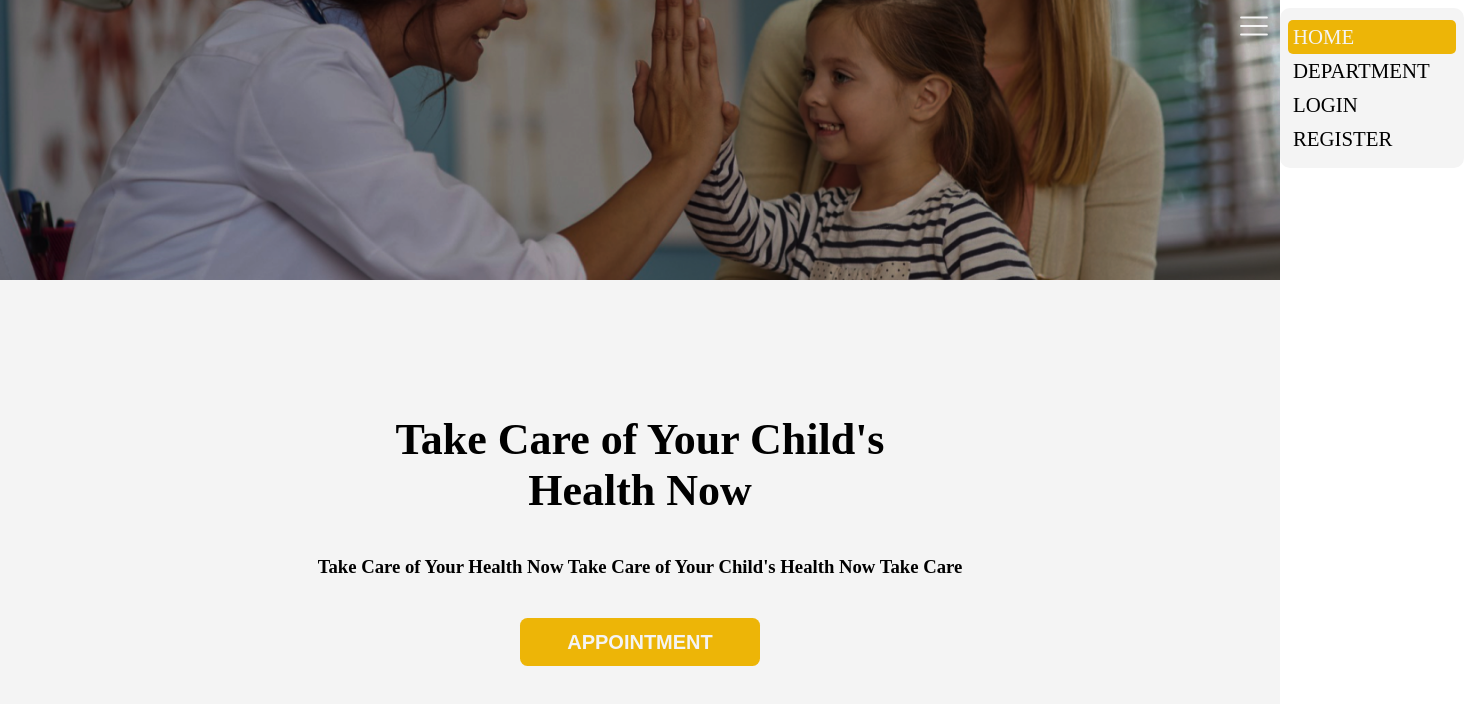
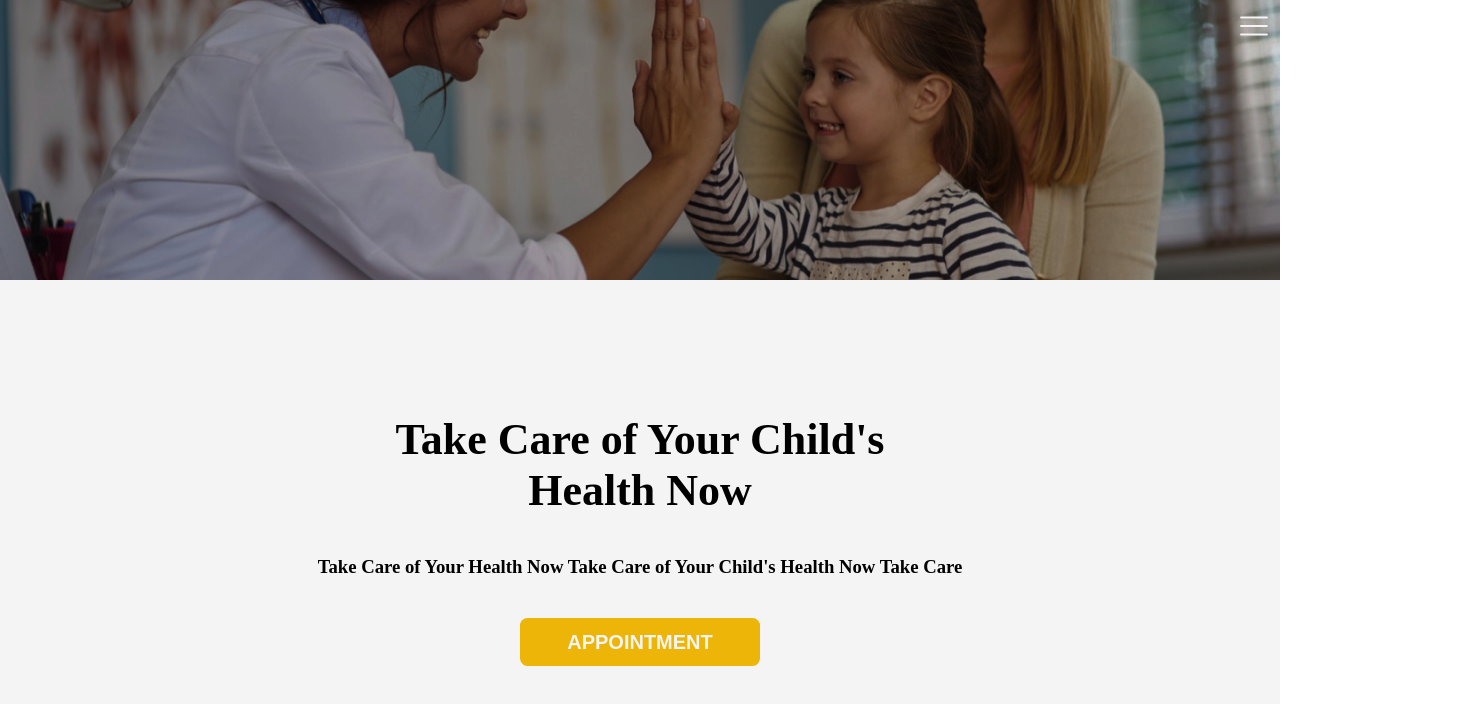
Before and after one commit to luciferpeter88/Portal, a React (Create React App) app in the folder client/: page / in a window 1280 px wide. Shown: the top 704 px of the page, 1464 px wide, since content can reach past the window. Built offline with nearby package versions, Linux system fonts and the light colour scheme.

Commit message:
updating nav

```diff
--- a/client/src/components/nav/Nav.jsx
+++ b/client/src/components/nav/Nav.jsx
@@ -3,6 +3,21 @@ import { Outlet, NavLink } from "react-router-dom";
 import { RxHamburgerMenu } from "react-icons/rx";
 import { hidden, visible, activeStyle, inactiveStyle } from "./navStyle";
 import { context } from "../Context";
+
+function Links({ route, path }) {
+  const { dispatch } = React.useContext(context);
+
+  return (
+    <NavLink
+      onClick={() => dispatch({ type: "HAMBURGER" })}
+      style={({ isActive }) => (isActive ? activeStyle : inactiveStyle)}
+      end
+      to={route}
+    >
+      {path}
+    </NavLink>
+  );
+}
 
 function Nav() {
   const { state, dispatch } = React.useContext(context);
@@ -24,19 +39,4 @@ function Nav() {
   );
 }
 
-function Links({ route, path }) {
-  const { dispatch } = React.useContext(context);
-
-  return (
-    <NavLink
-      onClick={() => dispatch({ type: "HAMBURGER" })}
-      style={({ isActive }) => (isActive ? activeStyle : inactiveStyle)}
-      end
-      to={route}
-    >
-      {path}
-    </NavLink>
-  );
-}
-
 export default Nav;
--- a/client/src/components/nav/navStyle.jsx
+++ b/client/src/components/nav/navStyle.jsx
@@ -1,10 +1,9 @@
 const hidden = {
-  transform: "translateX(100vw)",
-  position: "absolute",
+  width: "0",
 };
 const visible = {
-  transform: "translateX(50vw)",
-  position: "absolute",
+  padding: "0.5rem",
+  width: "11.5rem",
 };
 
 const activeStyle = {
--- a/client/src/index.css
+++ b/client/src/index.css
@@ -11,10 +11,8 @@
 /* start nav */
 .nav {
   height: 10rem;
-  width: 11.5rem;
   background-color: var(--mainColor);
   font-size: 1.3rem;
-  padding: 0.5rem;
   display: flex;
   justify-content: center;
   flex-direction: column;
@@ -23,6 +21,9 @@
   transition: all 0.7s linear;
   position: absolute;
   top: 0.5rem;
+  right: 0.5rem;
+  overflow: hidden;
+  /* display: none; */
 }
 .hamburgerMenu {
   font-size: 2rem;
@@ -43,7 +44,6 @@
     "main main main";
   grid-template-rows: 35% 65%;
   background-color: var(--mainColor);
-  overflow: hidden;
 }
 .homeHeader {
   grid-area: header;
```
